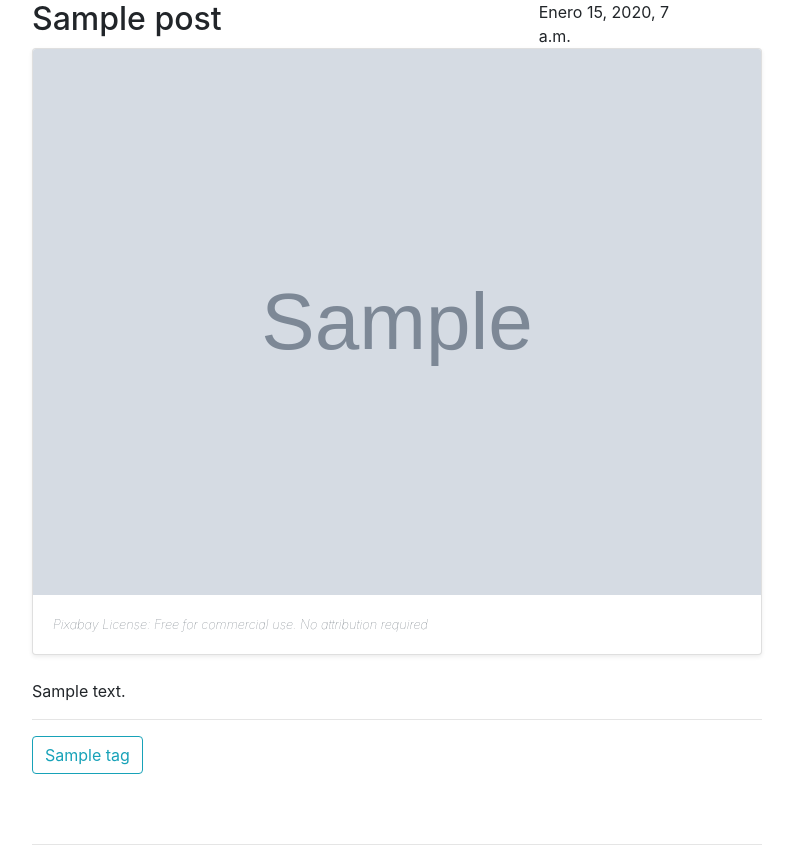
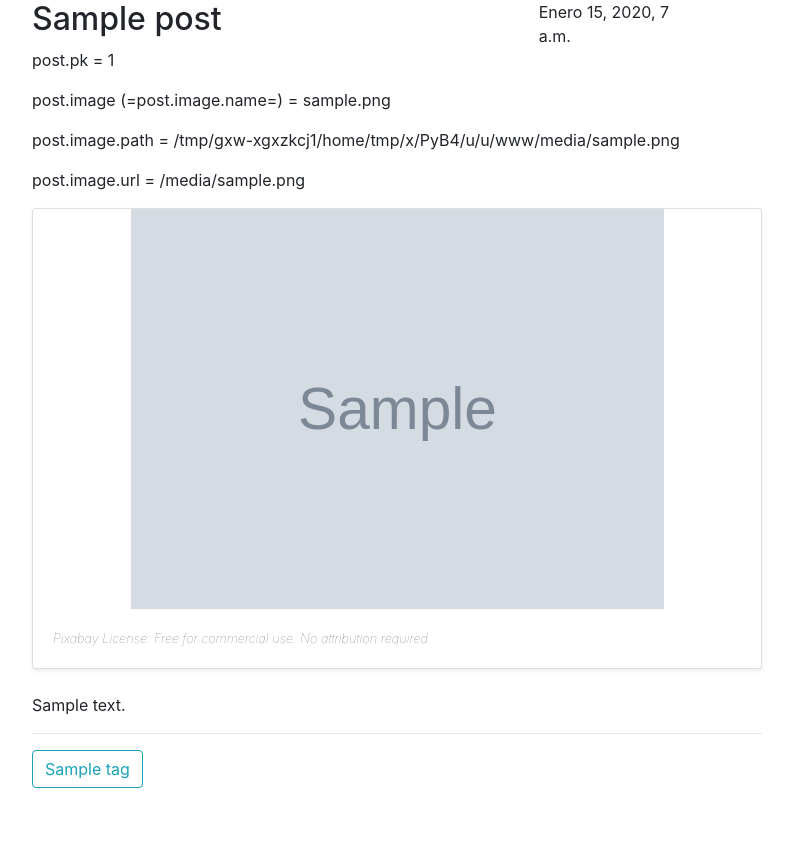
Before and after one commit to focalfocal/sitio_yoga, a Django app: a page that uses blog/templates/blog/base.html in a window 1280 px wide. Shown: the part 71-920 px from the top of the page, without its empty margins (53-846 px from the left). Run offline with Django 3.2, Linux system fonts and the light colour scheme; tables that the repository leaves empty hold one stand-in row (values such as "Sample post"); grey boxes marked "Sample" are stand-in pictures; some libraries are stand-ins or nearby versions.

Commit message:
Standardized static&media file system as per Django Documentation

```diff
--- a/blog/templates/blog/base.html
+++ b/blog/templates/blog/base.html
@@ -1,5 +1,5 @@
+<!DOCTYPE html>
 {% load static %}
-<!DOCTYPE html>
 <html lang="en">
     <head>
         <meta charset="utf-8">
@@ -9,7 +9,8 @@
 
         <link rel="stylesheet" href="https://fonts.googleapis.com/icon?family=Material+Icons">
 
-        <link rel="stylesheet" href="{% static 'css/base.css' %}">
+        <!-- <link rel="stylesheet" href="{#% static 'css/base.css' %#}"> -->
+        <link rel="stylesheet" href="{% static 'blog/css/base.css' %}">
         {% block section_css %}
         {% endblock %}
 
@@ -20,7 +21,8 @@
         <nav class="navbar navbar-expand-sm bg-primary navbar-dark">
             <ul class="navbar-nav">
                 <li class="nav-item">
-            <img src="/media/images/png-transparent-om-symbol-yoga-om-text-monochrome-om.png" alt="Logo" width=60 class="navbar-brand rounded">
+            <!-- <img src="/media/images/png-transparent-om-symbol-yoga-om-text-monochrome-om.png" alt="Logo" width=60 class="navbar-brand rounded"> -->
+            <img src="{% static 'images/png-transparent-om-symbol-yoga-om-text-monochrome-om.png' %}" alt="Logo" width=60 class="navbar-brand rounded">
                 </li>
                 <li class="nav-item">
             <a class="navbar-brand text-white" href="{% url 'home' %}">Yoga Company</a>
--- a/blog/templates/blog/base_blog.html
+++ b/blog/templates/blog/base_blog.html
@@ -2,7 +2,8 @@
 {% load static %}
 
 {% block section_css %}
-        <link rel="stylesheet" href="{% static 'css/blog.css' %}">
+        <!-- <link rel="stylesheet" href="{% static 'css/blog.css' %}"> -->
+        <link rel="stylesheet" href="{% static 'blog/css/blog.css' %}">
 {% endblock %}
 
 
--- a/blog/templates/blog/post_detail.html
+++ b/blog/templates/blog/post_detail.html
@@ -1,4 +1,5 @@
 {% extends 'blog/base_blog.html' %}
+{#% load blog_custom_filters %#}
 
 {% block content %}
     <!--Post -->
@@ -22,19 +23,61 @@
             {% endif %}
         </div>
 
+        <!-- Normal image handling -->
         <!-- Image start -->
-        <div>
-        {% if post.image %}
+        <!-- <div>
+        {#% if post.image %#}
             <div class="card mb-4 shadow-sm">
-                <img class="card-img-top" src="{{ post.image.url }}"
+                <img class="card-img-top"
+                src="{#{ post.image.url }#}"
                 alt="Imagen ilustrativa del posteo">
                 <div class="card-body">
                     <p class="card-text small font-italic font-weight-lighter text-secondary">Pixabay License: Free for commercial use. No attribution required</p>
                  </div>
             </div>
+        {#% endif %#}
+        </div> -->
+        <!-- Image end -->
 
+        <!-- Image handling for demo on Heroku -->
+        <!-- Preloaded demo posts images are taken from /static/ -->
+        <!-- New users posts images are taken from /media/, so they are deleted after Heroku dyno sleeps and ephemeral file system is destroyed -->
+        <!-- Image start -->
+        <p>post.pk = {{ post.pk }}</p>
+        <p>post.image (=post.image.name=) = {{ post.image }}</p>
+        <p>post.image.path = {{ post.image.path }}</p>
+        <p>post.image.url = {{ post.image.url }}</p>
+
+        {# "if" checks that image field on DB exists: #}
+        {% if post.image %}
+            <div class="card mb-4 shadow-sm">
+            <!--ValueError at /co/foo The 'logo' attribute has no file associated with it. -->
+
+<!--                 {#{% if post.image
+                no sirve asi ni con url. Entra por aqui. Chequea de la BD, no del sist. de archivos %#}
+                    <div id="user_uploaded_image" class="card-img-top"
+                    style="background-image: url({#{ post.image.url }#}); height: 50vh; background-repeat: no-repeat; background-position: center center; background-size: contain;"></div>
+                {#% else %#}
+                    <div id="backup_image" class="card-img-top"
+                style="background-image: url('/media/images/Mata_mua-Paul_Gauguin.jpg'); height: 50vh; background-repeat: no-repeat; background-position: center center; background-size: contain;"></div>
+                {#% endif %#}#} -->
+
+ <!--                <div id="user_uploaded_image" class="card-img-top"
+                    style="background-image: url({#{ post.image.url|file_exists }#}); height: 50vh; background-repeat: no-repeat; background-position: center center; background-size: contain;"></div> -->
+
+                <div id="user_uploaded_image" class="card-img-top"
+                    style="background-image: url(
+                        {#{ post.image.url|file_exists }#}
+                        {#{ post.image.path|file_exists funciona bien con exists}#}
+                        {{ post.image.url }}
+                    ); height: 50vh; background-repeat: no-repeat; background-position: center center; background-size: contain;"></div>
+
+                <div class="card-body">
+                    <p class="card-text small font-italic font-weight-lighter text-secondary">Pixabay License: Free for commercial use. No attribution required</p>
+                 </div>
+            </div>
         {% endif %}
-        </div>
+
         <!-- Image end -->
 
         <p>{{ post.text|linebreaksbr }}</p>
--- a/mysite/urls.py
+++ b/mysite/urls.py
@@ -23,3 +23,4 @@ urlpatterns = [
     path('', include('blog.urls')),
     path('', include('teachers.urls')),
 ] + static(settings.MEDIA_URL, document_root=settings.MEDIA_ROOT)
+#This allows us to serve user-uploaded media files during development. The static helper function works only in debug mode. It is not suitable for production environments.
--- a/teachers/templates/teachers/base_teacher.html
+++ b/teachers/templates/teachers/base_teacher.html
@@ -2,7 +2,7 @@
 {% load static %}
 
 {% block section_css %}
-        <link rel="stylesheet" href="{% static 'css/teacher.css' %}">
+        <link rel="stylesheet" href="{% static 'teachers/css/teacher.css' %}">
 {% endblock %}
 
 
```
Also changed, not shown: blog/templates/blog/index.html (+5 -6 lines), blog/templatetags/blog_custom_filters.py (added, +16 -0 lines), mysite/settings.py (+9 -2 lines), blog/static/blog/css/base.css (renamed from blog/static/css/base.css), blog/static/blog/css/blog.css (renamed from blog/static/css/blog.css), blog/templatetags/__init__.py (added), teachers/static/teachers/css/teacher.css (renamed from teachers/static/css/teacher.css).
